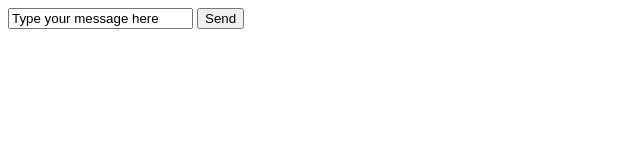
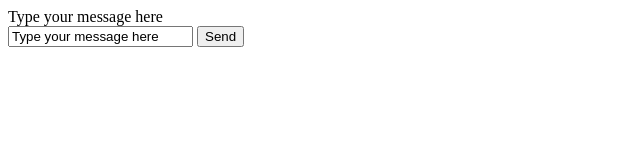
Before and after one commit to DonnaAnnIssac/yap-js, a plain HTML site: page Client/index.html in a window 1280 px wide. Both pictures are taken after a click on the button "Send". Shown: the whole page, without its empty margins (0-640 px from the left). Drawn offline with Linux system fonts and the light colour scheme.

Commit message:
Log messages sent

```diff
--- a/Client/index.html
+++ b/Client/index.html
@@ -3,24 +3,12 @@
         <title>Main</title>
     </head>
     <body>
-        <input type="text" value="Type your message here" id="text">
-        <button id="ping">Send</button>
-        <script>
-            let sock = new WebSocket('ws://localhost:8080')
-            // sock.onopen = (event) => {
-            //     console.log('Websocket opened')
-            // }
-            sock.onerror = (error) => {
-                console.log('Web socket error: ' + error)
-            }
-            sock.onmessage = (event) => {
-                console.log('Message received from server')
-                console.log(event.data)
-            }
-            document.getElementById('ping').onclick = () => {
-                let text = document.getElementById('text').value
-                sock.send(text)
-            }
+        <div id="log"></div>
+        <div id="sendCtrls">
+            <input type="text" value="Type your message here" id="text">
+            <button id="ping">Send</button>
+        </div>
+        <script src="./src/index.js" type="text/javascript">
         </script>
     </body>
 </html>
--- /dev/null
+++ b/Client/src/index.js
@@ -0,0 +1,17 @@
+let sock = new WebSocket('ws://localhost:8080')
+sock.onopen = (event) => {
+  console.log('Websocket opened')
+}
+sock.onerror = (error) => {
+  console.log('Web socket error: ' + error)
+}
+sock.onmessage = (event) => {
+  console.log('Message received from server')
+  console.log(event.data)
+}
+document.getElementById('ping').onclick = () => {
+  let text = document.getElementById('text').value
+  let log = document.getElementById('log')
+  log.appendChild(document.createTextNode(text))
+  sock.send(text)
+}
```
